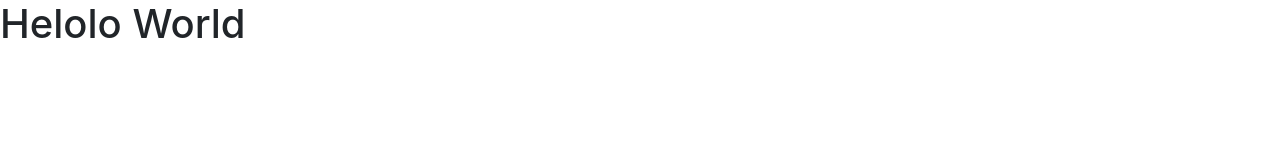
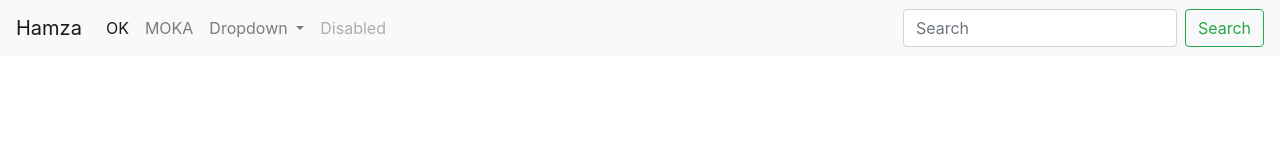
Before and after one commit to UmarAttiquee/NewR, a plain HTML site: page index.html in a window 1280 px wide. Drawn offline with nearby package versions, Linux system fonts and the light colour scheme.

Commit message:
Revert "helo world"
This reverts commit d90b85d95e10274e796f47e56c264925b2035277.

```diff
--- a/index.html
+++ b/index.html
@@ -11,7 +11,42 @@
     <title>Hello, world!</title>
   </head>
   <body>
-   <h1>Helolo World</h1>
+    <nav class="navbar navbar-expand-lg navbar-light bg-light">
+        <a class="navbar-brand" href="#">Hamza</a>
+        <button class="navbar-toggler" type="button" data-toggle="collapse" data-target="#navbarSupportedContent" aria-controls="navbarSupportedContent" aria-expanded="false" aria-label="Toggle navigation">
+          <span class="navbar-toggler-icon"></span>
+        </button>
+
+        <div class="collapse navbar-collapse" id="navbarSupportedContent">
+          <ul class="navbar-nav mr-auto">
+            <li class="nav-item active">
+              <a class="nav-link" href="#">OK <span class="sr-only">(current)</span></a>
+            </li>
+            <li class="nav-item">
+              <a class="nav-link" href="#">MOKA</a>
+            </li>
+            <li class="nav-item dropdown">
+              <a class="nav-link dropdown-toggle" href="#" id="navbarDropdown" role="button" data-toggle="dropdown" aria-haspopup="true" aria-expanded="false">
+                Dropdown
+              </a>
+              <div class="dropdown-menu" aria-labelledby="navbarDropdown">
+                <a class="dropdown-item" href="#">MOKA</a>
+                <a class="dropdown-item" href="#">OK</a>
+                <div class="dropdown-divider"></div>
+                <a class="dropdown-item" href="#">THOKA</a>
+              </div>
+            </li>
+            <li class="nav-item">
+              <a class="nav-link disabled" href="#">Disabled</a>
+            </li>
+          </ul>
+          <form class="form-inline my-2 my-lg-0">
+            <input class="form-control mr-sm-2" type="search" placeholder="Search" aria-label="Search">
+            <button class="btn btn-outline-success my-2 my-sm-0" type="submit">Search</button>
+          </form>
+        </div>
+      </nav>
+
     <!-- Optional JavaScript -->
     <!-- jQuery first, then Popper.js, then Bootstrap JS -->
     <script src="https://code.jquery.com/jquery-3.2.1.slim.min.js" integrity="sha384-KJ3o2DKtIkvYIK3UENzmM7KCkRr/rE9/Qpg6aAZGJwFDMVNA/GpGFF93hXpG5KkN" crossorigin="anonymous"></script>
```
